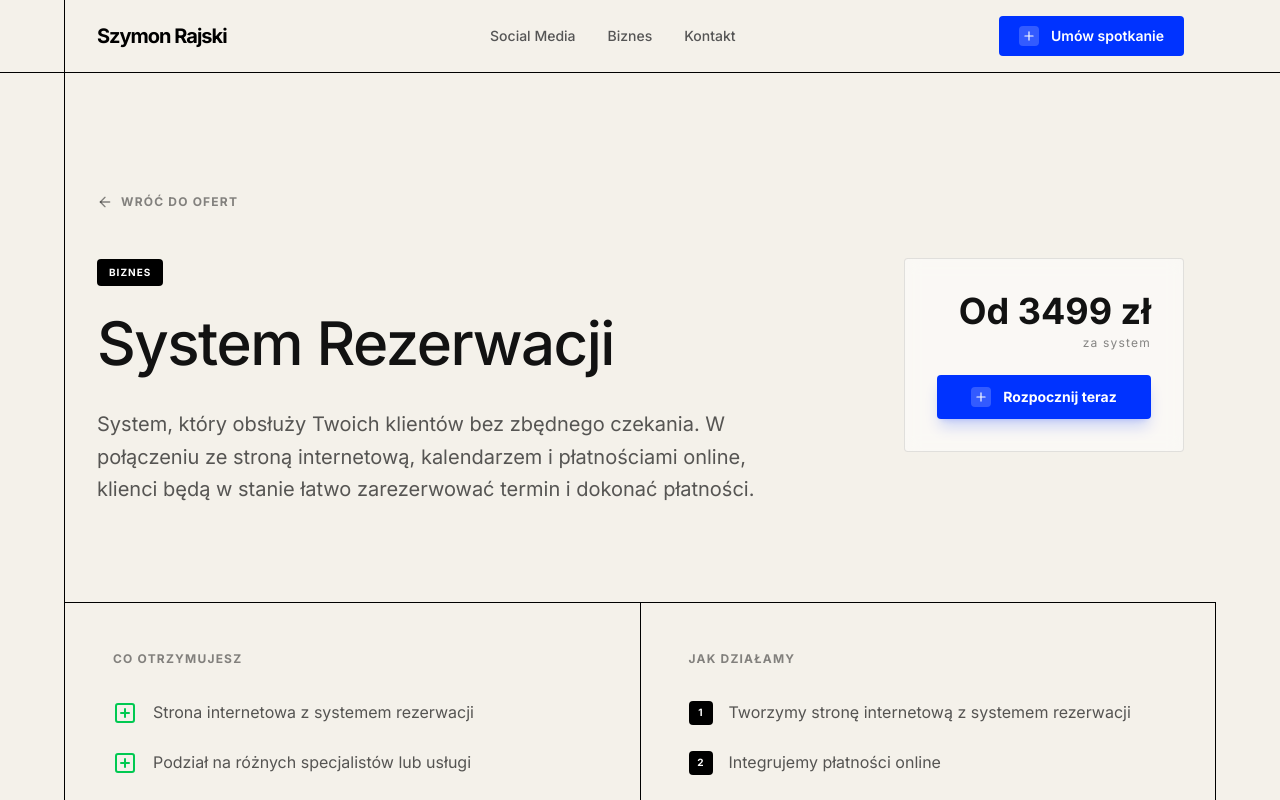
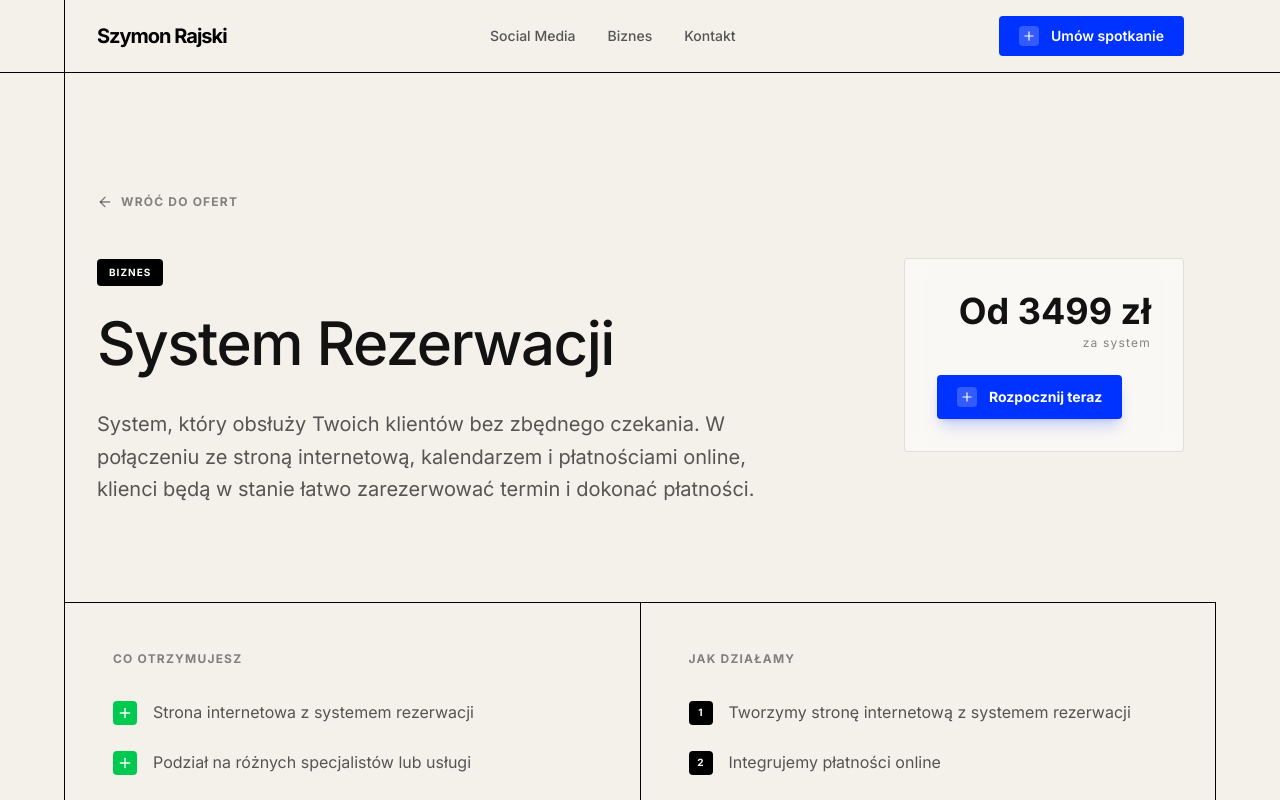
Before and after one commit to szymonr-biznes/szymon-rajski, a Next.js app: page /business/bookings in a window 1280 px wide. Shown: the top 800 px of the page. Built offline with nearby package versions, Linux system fonts and the light colour scheme; a web font is replaced by a local one.

Commit message:
feat scroll animation on start now button

```diff
--- a/app/business/[slug]/page.tsx
+++ b/app/business/[slug]/page.tsx
@@ -2,9 +2,10 @@ import { notFound } from "next/navigation"
 import { Header } from "@/components/header"
 import { FooterCTA } from "@/components/footer-cta"
 import { socialMediaServices, businessServices } from "@/lib/services"
-import { Plus, ArrowLeft, SquarePlus } from "lucide-react"
+import { Plus, ArrowLeft } from "lucide-react"
 import Link from "next/link"
 import CheckoutForm from "@/components/checkout-form"
+import { ScrollButton } from "@/components/scroll-button"
 
 export async function generateMetadata({ params }: { params: Promise<{ slug: string }> }) {
   const { slug } = await params
@@ -60,15 +61,11 @@ export default async function DetailsPage({ params }: { params: Promise<{ slug:
               <div className="lg:text-right bg-white/50 p-6 md:p-8 rounded-sm border border-black/10 backdrop-blur-sm min-w-0 md:min-w-[280px] w-full md:w-auto">
                 <div className="text-3xl md:text-4xl font-bold mb-1">{service.price}</div>
                 <div className="text-xs tracking-widest text-foreground/50 mb-6">{service.priceNote}</div>
-                <Link
-                  href="#order"
-                  className="bg-[#0033FF] hover:bg-[#002BE6] text-white px-5 py-3 rounded-sm text-xs md:text-sm font-bold transition-all flex items-center justify-center gap-3 shadow-lg shadow-[#0033FF]/20"
-                >
-                  <div className="w-5 h-5 rounded-[4px] bg-white/20 flex items-center justify-center">
-                    <Plus className="w-3.5 h-3.5" />
-                  </div>
-                  Rozpocznij teraz
-                </Link>
+                <ScrollButton
+                  targetId="order"
+                  label="Rozpocznij teraz"
+                  className="bg-[#0033FF] hover:bg-[#002BE6] text-white px-5 py-3 rounded-sm text-xs md:text-sm font-bold transition-all flex items-center justify-center gap-3 shadow-lg shadow-[#0033FF]/20 w-full md:w-auto cursor-pointer"
+                />
               </div>
             </div>
           </div>
@@ -81,8 +78,8 @@ export default async function DetailsPage({ params }: { params: Promise<{ slug:
                 <ul className="space-y-6">
                   {service.features.map((feature, idx) => (
                     <li key={idx} className="flex items-start gap-4">
-                      <div className="w-6 h-6 flex items-center justify-center shrink-0 mt-0.5">
-                        <SquarePlus className="h-6 w-6 text-green-500" />
+                      <div className="w-6 h-6 rounded-sm bg-green-500 flex items-center justify-center shrink-0 mt-0.5">
+                        <Plus className="h-4 w-4 text-white" />
                       </div>
                       <span className="text-sm md:text-base opacity-70 leading-relaxed">{feature.text}</span>
                     </li>
--- a/app/social-media/[slug]/page.tsx
+++ b/app/social-media/[slug]/page.tsx
@@ -2,9 +2,10 @@ import { notFound } from "next/navigation"
 import { Header } from "@/components/header"
 import { FooterCTA } from "@/components/footer-cta"
 import { socialMediaServices, businessServices } from "@/lib/services"
-import { Plus, ArrowLeft, SquarePlus } from "lucide-react"
+import { Plus, ArrowLeft } from "lucide-react"
 import Link from "next/link"
 import CheckoutForm from "@/components/checkout-form"
+import { ScrollButton } from "@/components/scroll-button"
 
 export async function generateMetadata({ params }: { params: Promise<{ slug: string }> }) {
   const { slug } = await params
@@ -60,15 +61,11 @@ export default async function DetailsPage({ params }: { params: Promise<{ slug:
               <div className="lg:text-right bg-white/50 p-6 md:p-8 rounded-sm border border-black/10 backdrop-blur-sm min-w-0 md:min-w-[280px] w-full md:w-auto">
                 <div className="text-3xl md:text-4xl font-bold mb-1">{service.price}</div>
                 <div className="text-xs tracking-widest text-foreground/50 mb-6">{service.priceNote}</div>
-                <Link
-                  href="#order"
-                  className="bg-[#0033FF] hover:bg-[#002BE6] text-white px-5 py-3 rounded-sm text-xs md:text-sm font-bold transition-all flex items-center justify-center gap-3 shadow-lg shadow-[#0033FF]/20"
-                >
-                  <div className="w-5 h-5 rounded-[4px] bg-white/20 flex items-center justify-center">
-                    <Plus className="w-3.5 h-3.5" />
-                  </div>
-                  Rozpocznij teraz
-                </Link>
+                <ScrollButton
+                  targetId="order"
+                  label="Rozpocznij teraz"
+                  className="bg-[#0033FF] hover:bg-[#002BE6] text-white px-5 py-3 rounded-sm text-xs md:text-sm font-bold transition-all flex items-center justify-center gap-3 shadow-lg shadow-[#0033FF]/20 w-full md:w-auto cursor-pointer"
+                />
               </div>
             </div>
           </div>
@@ -81,8 +78,8 @@ export default async function DetailsPage({ params }: { params: Promise<{ slug:
                 <ul className="space-y-6">
                   {service.features.map((feature, idx) => (
                     <li key={idx} className="flex items-start gap-4">
-                      <div className="w-6 h-6 flex items-center justify-center shrink-0 mt-0.5">
-                        <SquarePlus className="h-6 w-6 text-green-500" />
+                      <div className="w-6 h-6 rounded-sm bg-green-500 flex items-center justify-center shrink-0 mt-0.5">
+                        <Plus className="h-4 w-4 text-white" />
                       </div>
                       <span className="text-sm md:text-base opacity-70 leading-relaxed">{feature.text}</span>
                     </li>
--- /dev/null
+++ b/components/scroll-button.tsx
@@ -0,0 +1,38 @@
+"use client"
+
+import { Plus } from "lucide-react"
+
+interface ScrollButtonProps {
+  targetId: string
+  label: string
+  className?: string
+}
+
+export function ScrollButton({ targetId, label, className }: ScrollButtonProps) {
+  const handleClick = (e: React.MouseEvent) => {
+    e.preventDefault()
+    const element = document.getElementById(targetId)
+    if (element) {
+      const offset = 80 // Adjust for header height if needed
+      const elementPosition = element.getBoundingClientRect().top
+      const offsetPosition = elementPosition + window.pageYOffset - offset
+
+      window.scrollTo({
+        top: offsetPosition,
+        behavior: "smooth"
+      })
+    }
+  }
+
+  return (
+    <button
+      onClick={handleClick}
+      className={className}
+    >
+      <div className="w-5 h-5 rounded-[4px] bg-white/20 flex items-center justify-center">
+        <Plus className="w-3.5 h-3.5" />
+      </div>
+      {label}
+    </button>
+  )
+}
--- a/lib/services.ts
+++ b/lib/services.ts
@@ -223,7 +223,7 @@ export const businessServices = [
     amount: 29900,
     priceNote: "za stronę",
     features: [
-      { text: "Strona która sprzedaje", icon: "palette" },
+      { text: "Strona, która sprzedaje", icon: "palette" },
       { text: "Optymalizacja pod urządzenia mobilne", icon: "smartphone" },
       { text: "Szybkie ładowanie strony", icon: "zap" },
       { text: "Łatwa nawigacja", icon: "navigation" },
```
